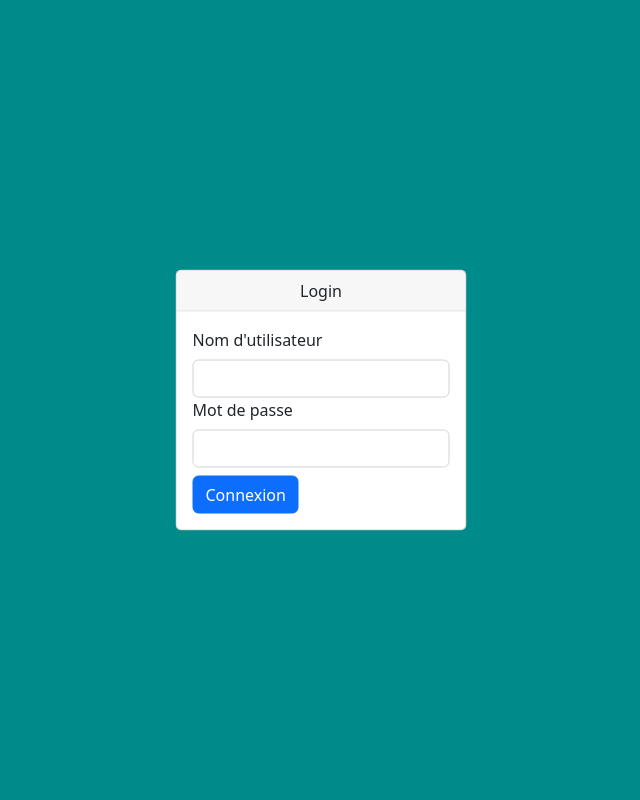
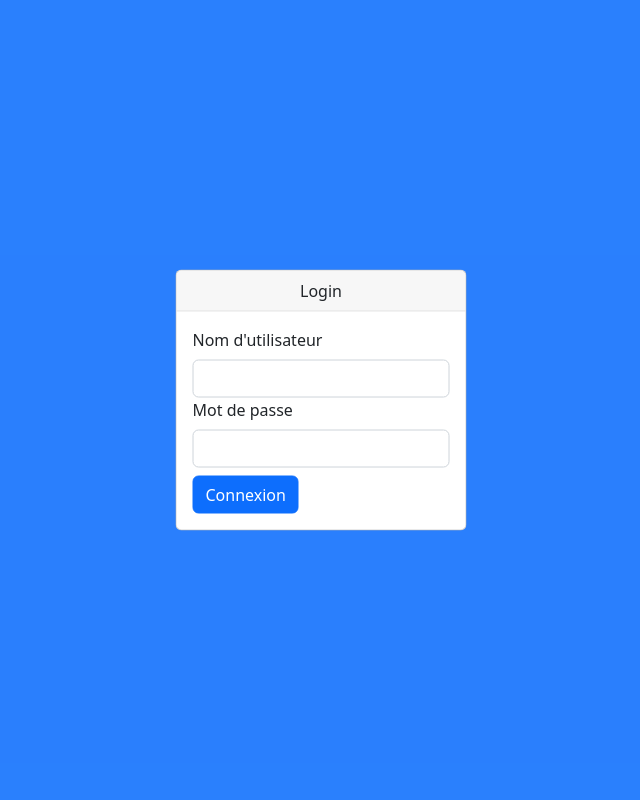
Before and after one commit to MaillotCedric/data-cleaner, a Django app: page / in a window 1280 px wide. Shown: the whole page, without its empty margins (319-959 px from the left). Run offline with Django 4.2, Linux system fonts and the light colour scheme; some libraries are stand-ins or nearby versions.

Commit message:
UI : page login

```diff
--- a/src/app/static/css/login.css
+++ b/src/app/static/css/login.css
@@ -1,4 +1,4 @@
 #login_container {
-    background-color: darkcyan;
+    background-color: #0D6EFDE0;
     height: 100%;
 }
```
